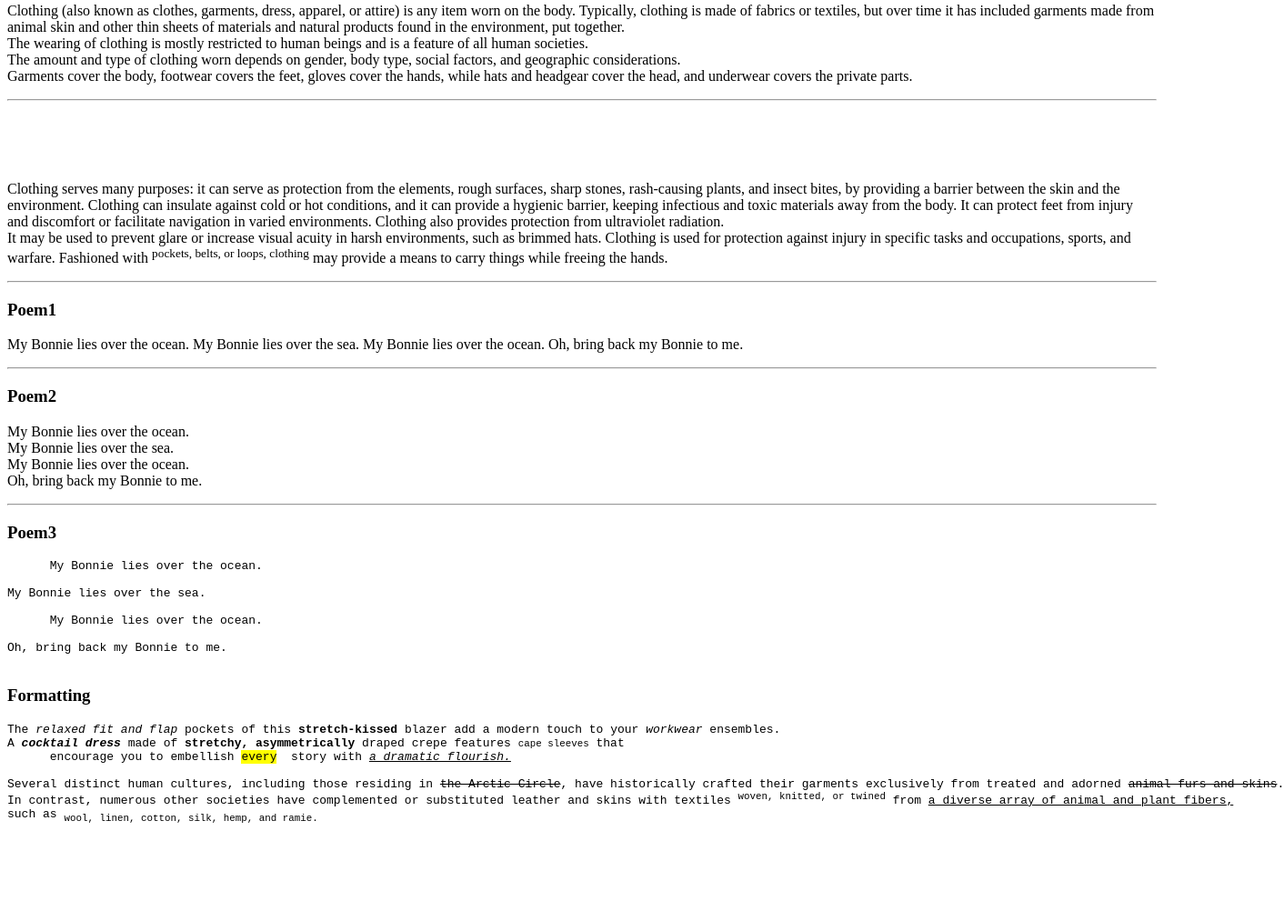
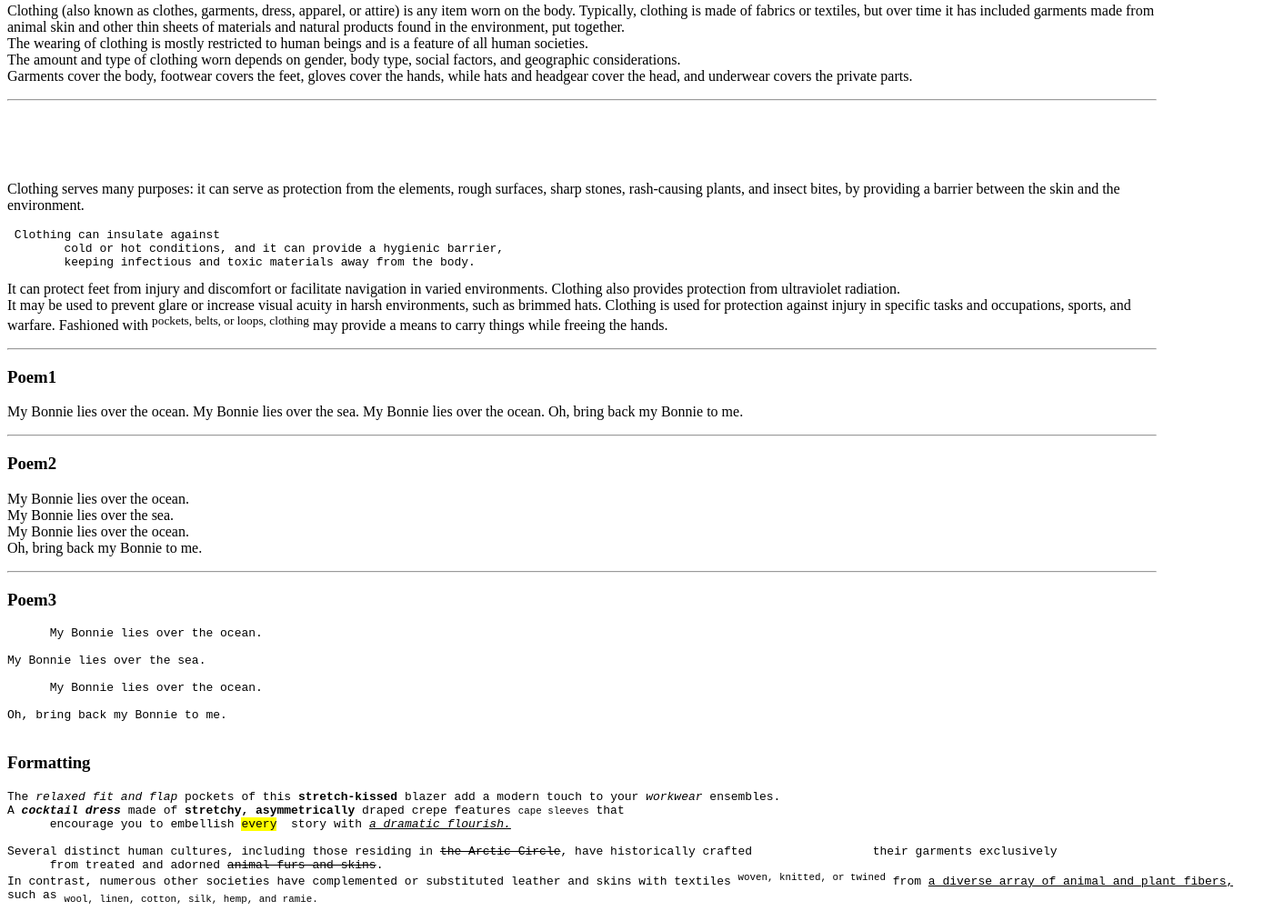
Before and after one commit to RahelehMoa/HTML_Projects, a plain HTML site: page paragraphs.html in a window 1280 px wide. Shown: the part 574-1587 px from the top of the page at 91% size, 1412 px wide, since content can reach past the window. Before the commit the page ends 1508 px from the top, so only its background shows below. Drawn offline with Linux system fonts and the light colour scheme.

Commit message:
Add files via upload

```diff
--- a/paragraphs.html
+++ b/paragraphs.html
@@ -10,7 +10,8 @@
     <img src="image/OIP.jpg" alt="Shirts">
     <!-- <h3>Picture2</h3> -->
      <!-- <img src="image/OIP1.jpg" alt="Pants"> -->
-     <h2>Concepts</h2>
+     <!-- <p>we explain about 1.paragraph. 2.pre-paragraph. 3.Formatting. 4.Heading. 5.Styles.</p> -->
+    <h2>Concepts</h2>
      <p title="clothes">
     Clothing (also known as clothes, garments, dress, apparel, or attire)
     is any item worn on the body. Typically, clothing is made of fabrics or textiles,
@@ -22,9 +23,9 @@
      <hr>
      <p title="purposes">
        <br><br><br><br> Clothing serves many purposes: it can serve as protection from the elements, rough surfaces, sharp stones, rash-causing plants, and insect bites,
-        by providing a barrier between the skin and the environment. Clothing can insulate against cold or hot conditions,
-        and it can provide a hygienic barrier,
-        keeping infectious and toxic materials away from the body.
+        by providing a barrier between the skin and the environment. <pre> Clothing can insulate against
+        cold or hot conditions, and it can provide a hygienic barrier,
+        keeping infectious and toxic materials away from the body.</pre>
         It can protect feet from injury and discomfort or facilitate navigation in varied environments.
         Clothing also provides protection from ultraviolet radiation. <br>It may be used to prevent glare or increase visual acuity in harsh environments, such as brimmed hats.
         Clothing is used for protection against injury in specific tasks and occupations, sports, and warfare.
@@ -66,7 +67,8 @@ Oh, bring back my Bonnie to me.
       <h3>Formatting</h3>
       <pre>The <em>relaxed fit and flap</em> pockets of this <b>stretch-kissed</b> blazer add a modern touch to your <i>workwear</i> ensembles.<br>A <b><i>cocktail dress</i></b> made of <strong>stretchy, asymmetrically</strong> draped crepe features <small>cape sleeves</small> that
       encourage you to embellish <mark>every</mark>  story with <i><ins>a dramatic flourish.</ins></i>
-      <br>Several distinct human cultures, including those residing in <del>the Arctic Circle</del>, have historically crafted their garments exclusively from treated and adorned <del>animal furs and skins</del>.<br>In contrast, numerous other societies have complemented or substituted leather and skins with textiles <sup>woven, knitted, or twined</sup> from <ins>a diverse array of animal and plant fibers,</ins>
+      <br>Several distinct human cultures, including those residing in <del>the Arctic Circle</del>, have historically crafted                 their garments exclusively
+      from treated and adorned <del>animal furs and skins</del>.<br>In contrast, numerous other societies have complemented or substituted leather and skins with textiles <sup>woven, knitted, or twined</sup> from <ins>a diverse array of animal and plant fibers,</ins>
 such as <sub>wool, linen, cotton, silk, hemp, and ramie.</sub>
     </pre>
 </body>
```
